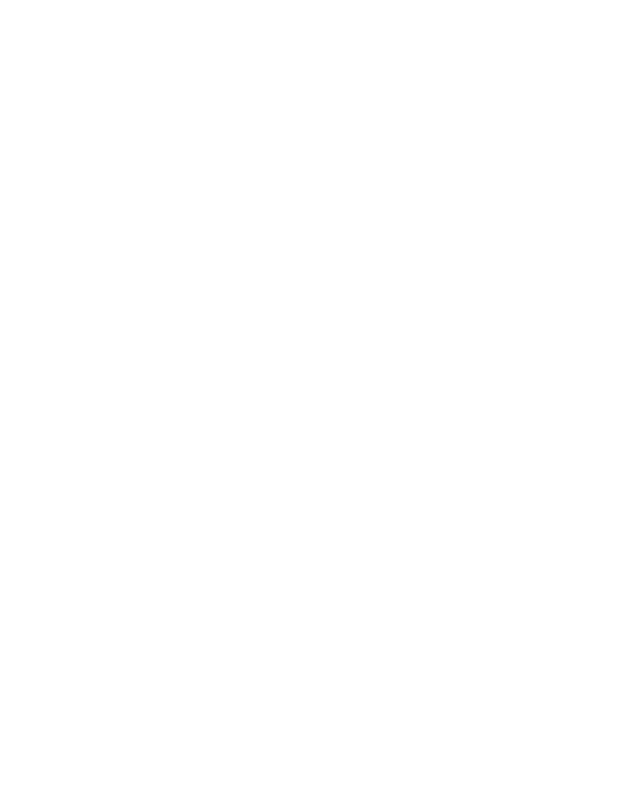
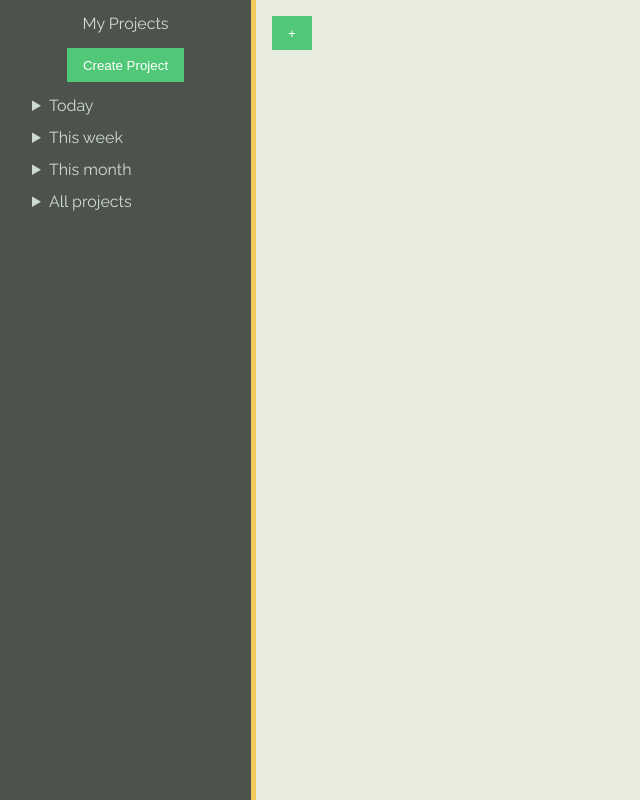
Before and after one commit to T0niel/todoApp, a website: page src/index.html in a window 1280 px wide. Shown: the whole page, without its empty margins (0-640 px from the left). Drawn offline with Linux system fonts and the light colour scheme.

Commit message:
Added an way to extract and peek todos, added an creation date to the project in order to track the date of creation. And added some style and some html.

```diff
--- a/src/index.html
+++ b/src/index.html
@@ -1,12 +1,52 @@
 <!DOCTYPE html>
-<html lang="en">
-<head>
-    <meta charset="UTF-8">
-    <meta name="viewport" content="width=device-width, initial-scale=1.0">
-    <link rel="stylesheet" href="style.css">
+<html lang="en" class="light">
+  <head>
+    <meta charset="UTF-8" />
+    <meta name="viewport" content="width=device-width, initial-scale=1.0" />
+    <link rel="stylesheet" href="style.css" />
     <title>Document</title>
-</head>
-<body>
+  </head>
+  <body>
+    <div class="container">
+      <div class="wrapper">
+        <aside class="left-side">
+          <h1 class="projects-header">My Projects</h1>
+          <button class="create-project-btn">Create Project</button>
+          <ol class="project list">
+            <details class="detail">
+              <summary>Today</summary>
+            </details>
+            <details class="detail">
+              <summary>This week</summary>
+            </details>
+            <details class="detail">
+              <summary>This month</summary>
+            </details>
+            <details class="detail">
+              <summary>All projects</summary>
+            </details>
+          </ol>
+        </aside>
+        <div class="card-container">
+          <nav class="card-navigation">
+            <button class="new-todo-btn">+</button>
+            <h1 class="current-prj-header"></h1>
+          </nav>
+          <div class="card-wrapper">
 
-</body>
+          </div>
+        </div>
+      </div>
+    </div>
+    <script>
+      const cardContainer = document.querySelector(".card-container");
+      const wrapper = document.querySelector(".wrapper");
+
+      if (cardContainer.style.display === "none") {
+        wrapper.style.display = "block";
+        cardContainer.style.height = "fit-content";
+        wrapper.style.height = "fit-content";
+      }
+    </script>
+  </body>
 </html>
--- /dev/null
+++ b/src/index.js
@@ -0,0 +1,2 @@
+import todoObj from './todoJS/todo.module.mjs'
+import project from './todoJS/project.module.mjs'
--- a/src/style.css
+++ b/src/style.css
@@ -1,3 +1,300 @@
-body{
-    margin: 0;
+/*--THE MAYER RESET--*/
+/* http://meyerweb.com/eric/tools/css/reset/
+   v2.0 | 20110126
+   License: none (public domain)
+*/
+
+html,
+body,
+div,
+span,
+applet,
+object,
+iframe,
+h1,
+h2,
+h3,
+h4,
+h5,
+h6,
+p,
+blockquote,
+pre,
+a,
+abbr,
+acronym,
+address,
+big,
+cite,
+code,
+del,
+dfn,
+em,
+img,
+ins,
+kbd,
+q,
+s,
+samp,
+small,
+strike,
+strong,
+sub,
+sup,
+tt,
+var,
+b,
+u,
+i,
+center,
+dl,
+dt,
+dd,
+ol,
+ul,
+li,
+fieldset,
+form,
+label,
+legend,
+table,
+caption,
+tbody,
+tfoot,
+thead,
+tr,
+th,
+td,
+article,
+aside,
+canvas,
+details,
+embed,
+figure,
+figcaption,
+footer,
+header,
+hgroup,
+menu,
+nav,
+output,
+ruby,
+section,
+summary,
+time,
+mark,
+audio,
+video {
+  margin: 0;
+  padding: 0;
+  border: 0;
+  font-size: 100%;
+  font: inherit;
+  vertical-align: baseline;
 }
+/* HTML5 display-role reset for older browsers */
+article,
+aside,
+details,
+figcaption,
+figure,
+footer,
+header,
+hgroup,
+menu,
+nav,
+section {
+  display: block;
+}
+body {
+  line-height: 1;
+}
+ol,
+ul {
+  list-style: none;
+}
+blockquote,
+q {
+  quotes: none;
+}
+blockquote:before,
+blockquote:after,
+q:before,
+q:after {
+  content: "";
+  content: none;
+}
+table {
+  border-collapse: collapse;
+  border-spacing: 0;
+}
+
+/*End of the mayer reset*/
+
+* {
+  box-sizing: border-box;
+}
+
+@font-face {
+  font-family: relway;
+  src: url("./fonts/Raleway-Regular.ttf");
+}
+
+:root.light {
+  --main-text-clr: #242423;
+  --second-text-clr: #4d524d;
+  --gold-clr: #f5cb5c;
+  --main-background-clr: #e8eddf;
+  --secondary-background-clr: #cfdbd5;
+  --agree-clr: #50c878;
+  --agree-clr-hover: #1e9f49;
+}
+
+body {
+  margin: 0;
+  background-color: var(--main-background-clr);
+  font-family: relway, system-ui, -apple-system, BlinkMacSystemFont, "Segoe UI",
+    Roboto, Oxygen, Ubuntu, Cantarell, "Open Sans", "Helvetica Neue", sans-serif;
+}
+
+div.container,
+.wrapper {
+  height: 100vh;
+}
+
+.card-container {
+  overflow-y: scroll;
+}
+
+.primary-clr {
+  color: var(--main-text-clr);
+}
+
+.secondary-clr {
+  color: var(--second-text-clr);
+}
+
+.wrapper {
+  display: grid;
+  grid-template-columns: 20% 80%;
+  grid-template-areas: "nav cardContainer";
+}
+
+aside.left-side {
+  padding: 1rem;
+  background-color: var(--second-text-clr);
+  color: var(--secondary-background-clr);
+  border-right: 5px solid var(--gold-clr);
+  height: 100%;
+  grid-area: nav;
+}
+
+.detail {
+  margin: 1rem;
+  cursor: pointer;
+  user-select: none;
+}
+
+.projects-header {
+  text-align: center;
+}
+
+.card-container {
+  grid-area: cardContainer;
+}
+
+.card-navigation {
+  padding: 1rem;
+  width: 100%;
+  display: flex;
+  align-items: center;
+  gap: 1rem;
+}
+
+button {
+  cursor: pointer;
+}
+
+.create-project-btn,
+.new-todo-btn {
+  background-color: var(--agree-clr);
+  border: none;
+  color: white;
+  padding: 0.6rem 1rem;
+  display: inline-block;
+}
+
+.create-project-btn{
+    display: block;
+    margin: 1rem auto;
+}
+
+.card-wrapper {
+  display: grid;
+  grid-template-columns: repeat(auto-fit, minmax(250px, 1fr));
+  grid-auto-rows: 250px;
+  padding: 1rem;
+  gap: 1rem;
+}
+
+.card {
+  padding: 1rem;
+  box-shadow: 0px 0px 50px var(--secondary-background-clr);
+  overflow-x: auto;
+  height: 100%;
+}
+
+.card .title{
+    color: var(--gold-clr);
+    margin-bottom: 1rem;
+    font-size: 2rem;
+}
+
+.current-prj-header{
+    color: var(--main-text-clr);
+    font-weight: bold;
+}
+
+.card .btns{
+    display: flex;
+    margin: auto;
+    width: 50%;
+    margin-top: 1rem;
+    gap: 1rem;
+}
+
+.card .btns > *{
+    flex: 1;
+    padding: .4rem;
+}
+
+.remove-btn{
+    background-color: #e03e39;
+    color: white;
+    border: none;
+}
+
+.remove-btn:hover{
+    background-color: #e3504b;
+}
+
+.new-todo-btn:hover,
+.create-project-btn:hover{
+    background-color: var(--agree-clr-hover);
+}
+
+.card .due-date,
+.card .priority{
+    margin-top: .5rem;
+    color: var(--second-text-clr);
+}
+
+@media only screen and (max-width: 70rem) {
+  .wrapper {
+    display: block;
+  }
+  div.container,
+  .wrapper {
+    height: fit-content;
+  }
+}
```
Also changed, not shown: src/todoJS/project.module.mjs (+22 -3 lines), src/fonts/Raleway-Regular.ttf (added).
